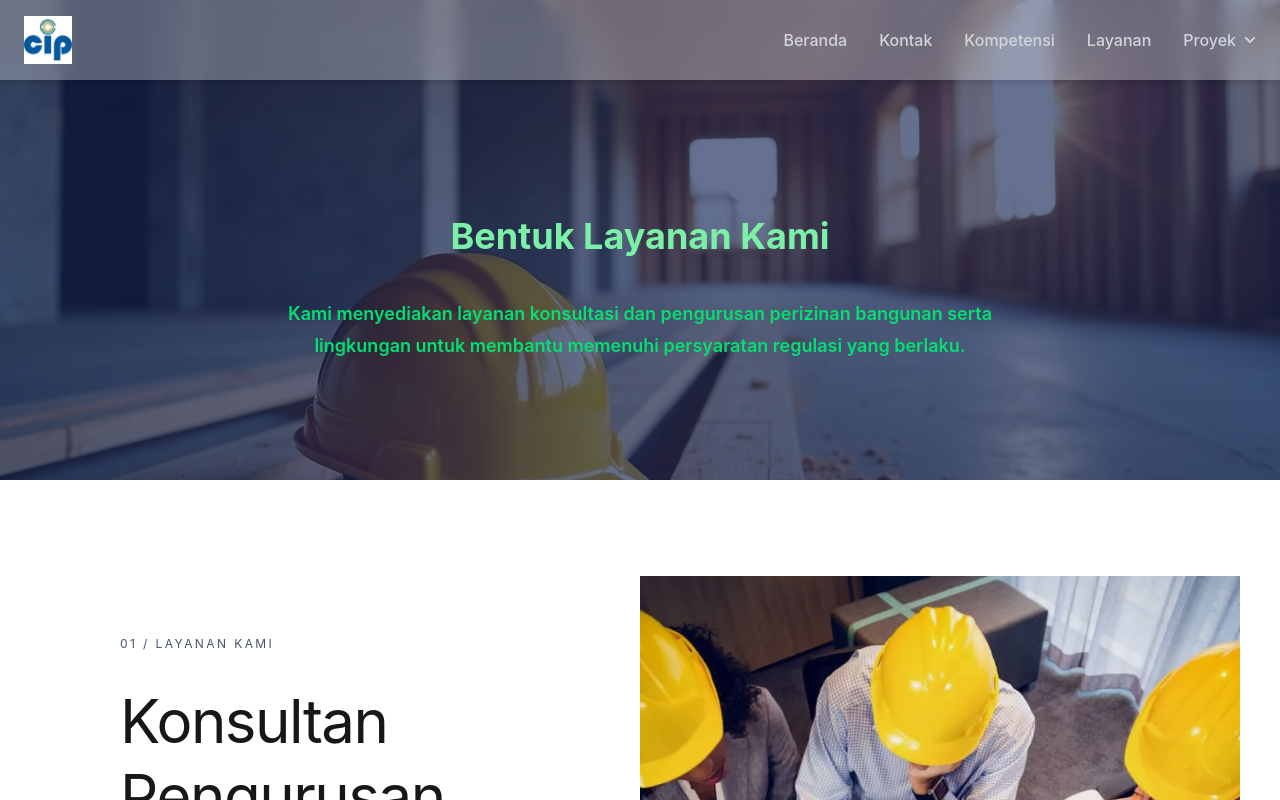
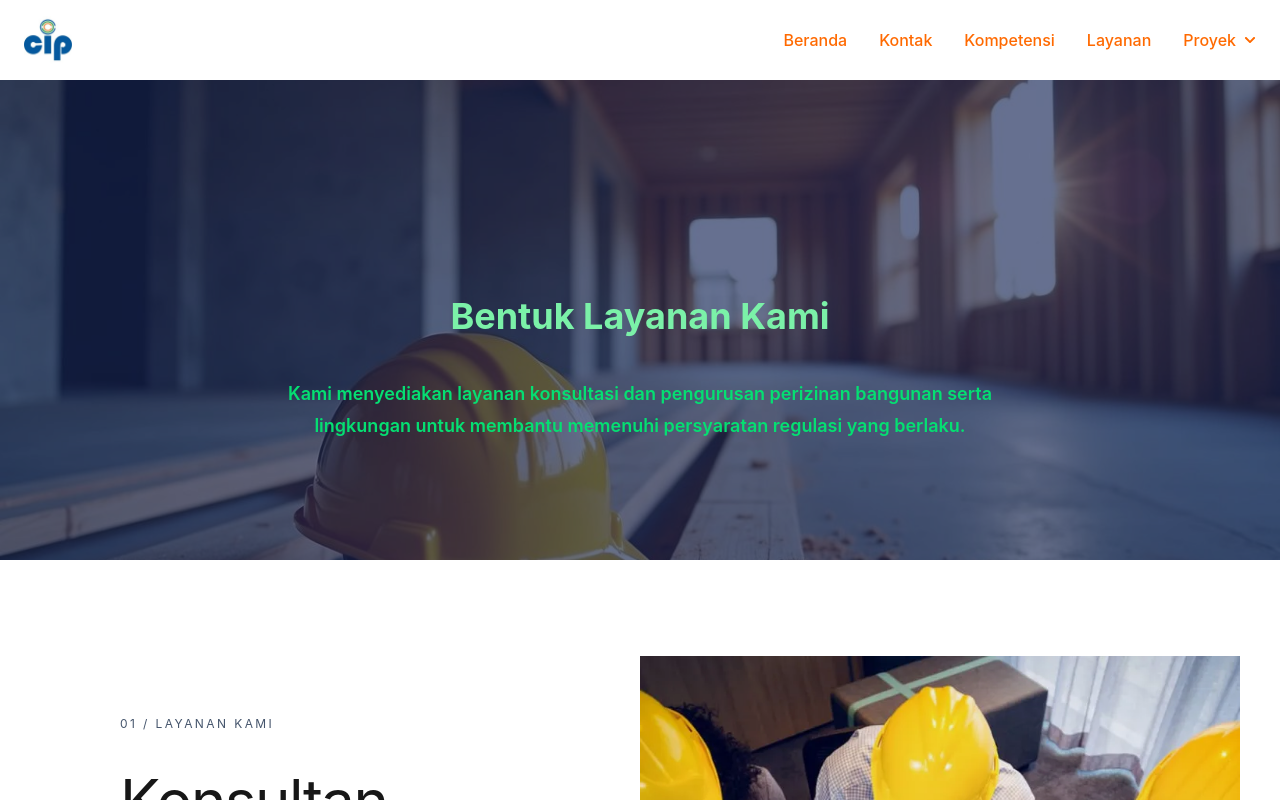
Before and after one commit to abinuraga/ciptes, a React (Vite) app: page /layanan in a window 1280 px wide. Shown: the top 800 px of the page. Built offline with nearby package versions, Linux system fonts and the light colour scheme.

Commit message:
perubahan bentuk navbar

```diff
--- a/src/component/Navbar.jsx
+++ b/src/component/Navbar.jsx
@@ -15,7 +15,7 @@ function Navbar () {
     setServiceOpen(false);
   };
     return (
-        <header className="fixed top-0 left-0 z-50 w-full bg-white/30 backdrop-blur-md shadow-md">
+        <header className="relative w-full bg-white/30 backdrop-blur-md shadow-md">
 
             <div className="mx-auto flex max-w-7xl items-center justify-between px-6 py-4">
                 {/* logo */}
@@ -37,25 +37,25 @@ function Navbar () {
                     <ul className="flex w-full gap-2 text-[9px] items-center sm:gap-3 sm-text-[11px] md:text-base md:gap-8 font-medium text-gray-700">
 
                         <li className="shrink-0">
-                            <HashLink smooth to="/#hero" className="whitespace-nowrap text-gray-300 transition hover:text-blue-300">
+                            <HashLink smooth to="/#hero" className="whitespace-nowrap text-orange-500 transition hover:text-blue-300">
                             Beranda
                             </HashLink>
                         </li>
 
                         <li className="shrink-0">
-                            <HashLink smooth to="/#contact" className="whitespace-nowrap text-gray-300 transition hover:text-blue-300">
+                            <HashLink smooth to="/#contact" className="whitespace-nowrap text-orange-500 transition hover:text-blue-300">
                             Kontak
                             </HashLink>
                         </li>
 
                         <li className="shrink-0">
-                            <Link to="/credential" className="whitespace-nowrap transition text-gray-300 hover:text-blue-300">
+                            <Link to="/credential" className="whitespace-nowrap transition text-orange-500 hover:text-blue-300">
                             Kompetensi
                             </Link>
                         </li>
 
                         <li className="shrink-0">
-                            <Link to="/layanan" className="whitespace-nowrap transition text-gray-300 hover:text-blue-300">
+                            <Link to="/layanan" className="whitespace-nowrap transition text-orange-500 hover:text-blue-300">
                             Layanan
                             </Link>
                         </li>
@@ -70,7 +70,7 @@ function Navbar () {
                 type="button"
                 onClick={() => setServiceOpen(!serviceOpen)}
                 aria-expanded={serviceOpen}
-                className="flex items-center gap-2 whitespace-nowrap py-2 text-gray-300 transition hover:text-blue-600"
+                className="flex items-center gap-2 whitespace-nowrap py-2 text-orange-500 transition hover:text-blue-600"
               >
                 Proyek
                 <FaChevronDown
@@ -146,6 +146,12 @@ function Navbar () {
                             className="block py-3 transition hover:text-blue-600">Kompetensi</HashLink>
                         </li>
 
+                        <li>
+                            <HashLink smooth
+                            to="/layanan" onClick={closeMenu}
+                            className="block py-3 transition hover:text-blue-600">Layanan</HashLink>
+                        </li>
+
 
                         {/* Dropdown Layanan HP */}
             <li>
--- a/src/home.jsx
+++ b/src/home.jsx
@@ -19,6 +19,12 @@ function Homepage() {
       duration: 1000,
       once: true,
     });
+
+     // Otomatis scroll ke posisi paling atas
+    window.scrollTo({
+      top: 0,
+      behavior: "smooth",
+    });
   }, []);
 
     return (
@@ -35,11 +41,11 @@ function Homepage() {
         {/* overlay */}
         <div className="absolute inset-0 z-0 bg-blue-950/65"></div>
 
-        <h1 className="relative z-10 max-w-auto leading-11 text-center text-5xl font-bold text-green-300 sm:text-4xl md:text-4xl">
+        <h1 className="relative z-10 max-w-auto leading-11 text-center text-5xl font-bold text-green-300 sm:text-lg md:text-4xl">
           Konsultan Perencanaan Bangunan Industri : Desain Terintegrasi & Pengurusan Izin Tuntas dalam Satu Atap.
         </h1>
 
-        <p className="relative z-10 mt-10 mr-3 ml-3 max-w-3xl leading-8 text-center text-lg font-semibold text-green-400">Kami memadukan keahlian Arsitektur, Struktur, MEP, dan Pengurus
+        <p className="relative z-10 mt-10 mr-3 ml-3 max-w-3xl leading-8 text-center text-lg sm:text-base font-semibold text-green-400">Kami memadukan keahlian Arsitektur, Struktur, MEP, dan Pengurus
           permit untuk membangun fasilitas industri yang efisien, aman, dan patuh regulasi.
         </p>
 
@@ -253,7 +259,7 @@ function Homepage() {
 
                 <div className="min-w-0">
                   <h3 className="text-2xl font-bold text-white sm:text-3xl md:text-4xl">Hubungi No:</h3>
-                  <p className="mt-3 text-sm text-gray-200 sm:mt-4 sm:text-base md:text-lg">0254-7877039</p>
+                  <p className="mt-3 text-sm text-gray-200 sm:mt-4 sm:text-base md:text-lg">0254-7877039 (Senin - Jumat: 8.00 - 17.00)</p>
 
                 </div>
               </div>
--- a/src/main.jsx
+++ b/src/main.jsx
@@ -16,7 +16,6 @@ ReactDOM.createRoot(document.getElementById('root')).render(
       <Route path="/credential" element={<Imgpage />} />
       <Route path= "/project" element={<Project />} />
       <Route path="/layanan" element={<Layanan />} />
-      <Route path="/slf" element={<Layanan />} />
     </Routes>
   </BrowserRouter>
 
--- a/src/project.jsx
+++ b/src/project.jsx
@@ -207,7 +207,7 @@ function Project() {
           <h2 className="mt-14 text-5xl font-bold text-green-500">
 
           </h2>
-          <p className="mt-6 textlg text-gray-600">PT. Consulindo Inti Prima telah berpengalaman dalam mendampingi berbagai proyek konsultasi dan pengurusan
+          <p className="mt-6 text-lg text-gray-600 sm:px-4 sm:text-lg sm:leading-8">PT. Consulindo Inti Prima telah berpengalaman dalam mendampingi berbagai proyek konsultasi dan pengurusan
             perizinan bangunan gedung. Setiap proyek kami tangani dengan mengutamakan ketelitian, profesionalisme, serta kesesuaian terhadap standar
             teknis dan regulasi yang berlaku. Melalui komitmen, kolaborasi, dan proses kerja yang terarah, kami senantiasa berupaya menghadirkan solusi
             perizinan yang efektif, tepat, dan terpercaya. Setiap proyek yang kami kerjakan merupakan wujud dedikasi dalam memberikan pelayanan berkualitas
```
